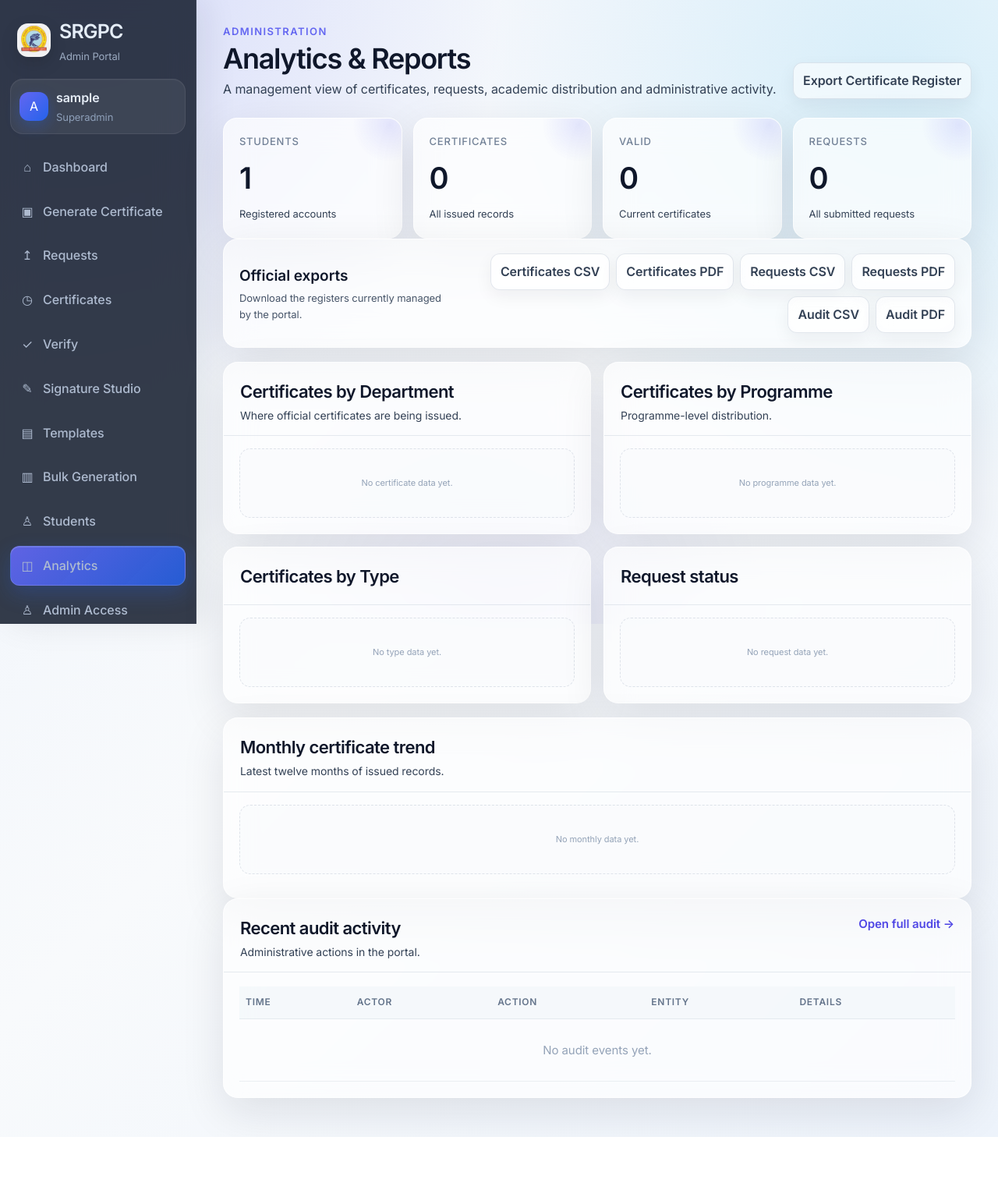
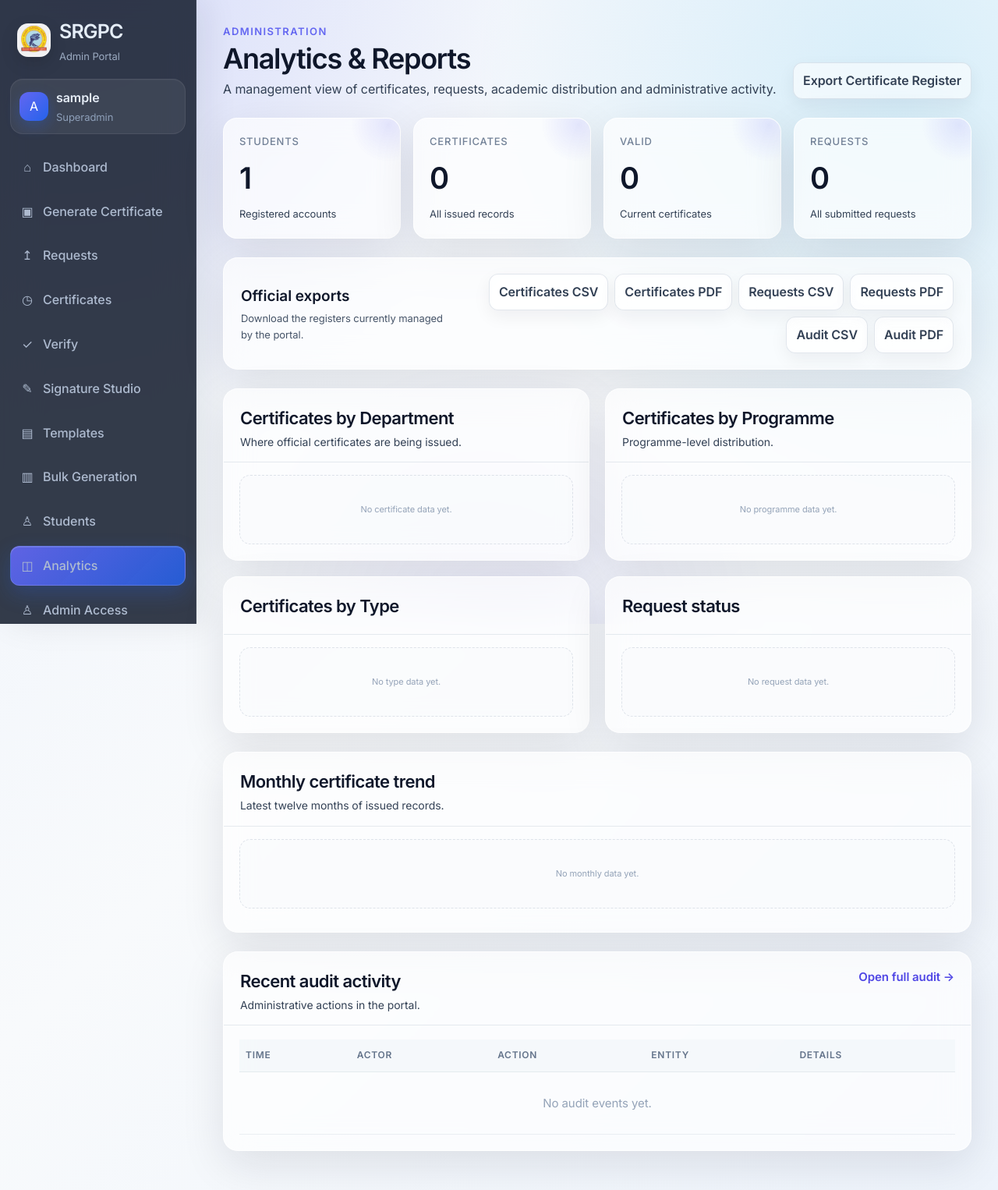
Before and after one commit to shazzxz/SRGPC-Certificate-System, a Flask app: page /admin/analytics in a window 1280 px wide. Shown: the whole page at 78% size. Before the commit the page ends 1458 px from the top, so only its background shows below. Run offline with Flask 3, Linux system fonts and the light colour scheme; the visitor is signed in with stand-in values (Sample User, id 1); data comes from the database, SQL or seed files in the repository; data that the repository does not hold is empty; some libraries are stand-ins or nearby versions.

Commit message:
Add clear spacing between analytics dashboard sections

```diff
--- a/static/typography.css
+++ b/static/typography.css
@@ -770,3 +770,61 @@ body.glass-ui,body.glass-auth{font-size:16px!important}
     grid-column:auto!important;
   }
 }
+
+/* =========================================================
+   Analytics page spacing — keep every major block visually separated
+   ========================================================= */
+.glass-ui .report-toolbar{
+  margin-top:0!important;
+  margin-bottom:24px!important;
+  padding:20px 22px!important;
+}
+.glass-ui .stats-grid{
+  margin-bottom:24px!important;
+  gap:16px!important;
+}
+.glass-ui .analytics-panels{
+  display:grid!important;
+  grid-template-columns:repeat(2,minmax(0,1fr))!important;
+  column-gap:20px!important;
+  row-gap:20px!important;
+  margin-top:0!important;
+  margin-bottom:24px!important;
+}
+.glass-ui .analytics-panels>.panel{
+  margin:0!important;
+  min-width:0!important;
+}
+.glass-ui .analytics-panels + .history-panel{
+  margin-top:24px!important;
+}
+.glass-ui .history-panel{
+  margin-top:24px!important;
+}
+.glass-ui .history-panel + .history-panel{
+  margin-top:24px!important;
+}
+@media(max-width:900px){
+  .glass-ui .analytics-panels{
+    grid-template-columns:1fr!important;
+    gap:18px!important;
+  }
+  .glass-ui .stats-grid{
+    gap:14px!important;
+    margin-bottom:20px!important;
+  }
+}
+@media(max-width:620px){
+  .glass-ui .report-toolbar{
+    margin-bottom:18px!important;
+    padding:18px!important;
+  }
+  .glass-ui .analytics-panels{
+    gap:16px!important;
+    margin-bottom:18px!important;
+  }
+  .glass-ui .history-panel,
+  .glass-ui .history-panel + .history-panel{
+    margin-top:18px!important;
+  }
+}
```
